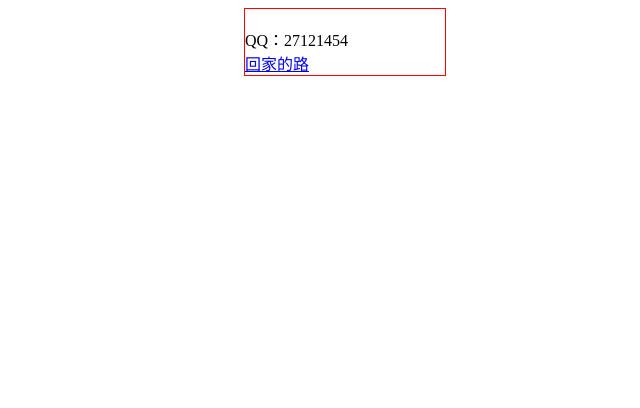
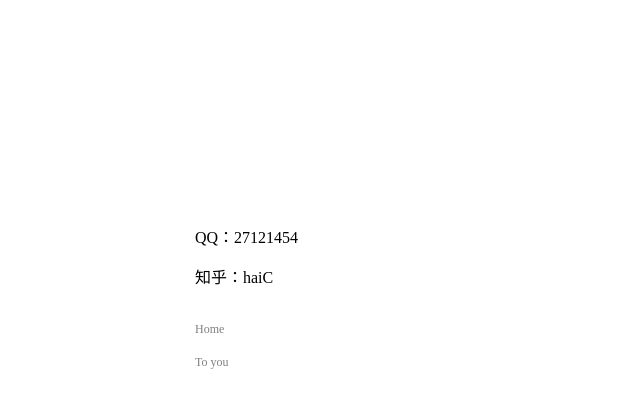
Before and after one commit to haicP/haicP.github.io, a plain HTML site: page about/index.html in a window 1280 px wide. Shown: the whole page, without its empty margins (295-935 px from the left). Drawn offline with Linux system fonts and the light colour scheme.

Commit message:
Site updated: 2017-05-21 17:28:02

```diff
--- a/about/index.html
+++ b/about/index.html
@@ -1 +1,11 @@
-<div id="me" style="margin:0 auto;width:200px;border:1px solid red;"><br>QQ：27121454<br><a href="http://haic.me/haic">回家的路</a><br></div>
+<p><div id="me" style="margin:0 auto;width:300px;padding-top: 200px;"></p>
+<p><p>QQ：27121454</p></p>
+<p><p>知乎：haiC</p><br><a href="http://haic.me">Home</a><br><a href="http://haic.me/haic">To you</a><br></div></p>
+<style type="text/css">
+    a{
+        text-decoration: none;
+        color: grey;
+        font-size: 12px;
+        display: block;
+    }
+</style>
```
Also changed, not shown: 2017/05/21/test/index.html (+1 -1 lines).
